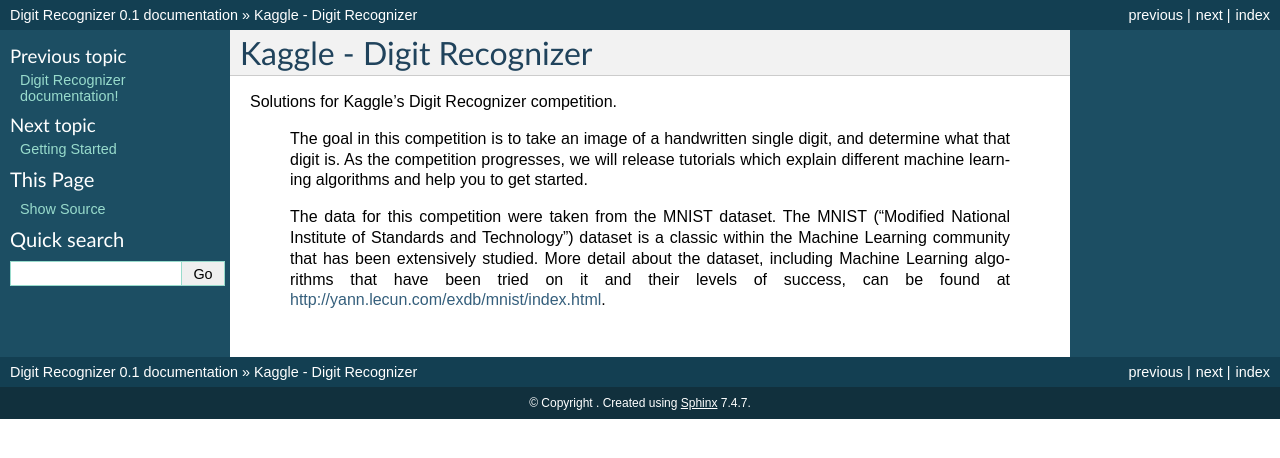
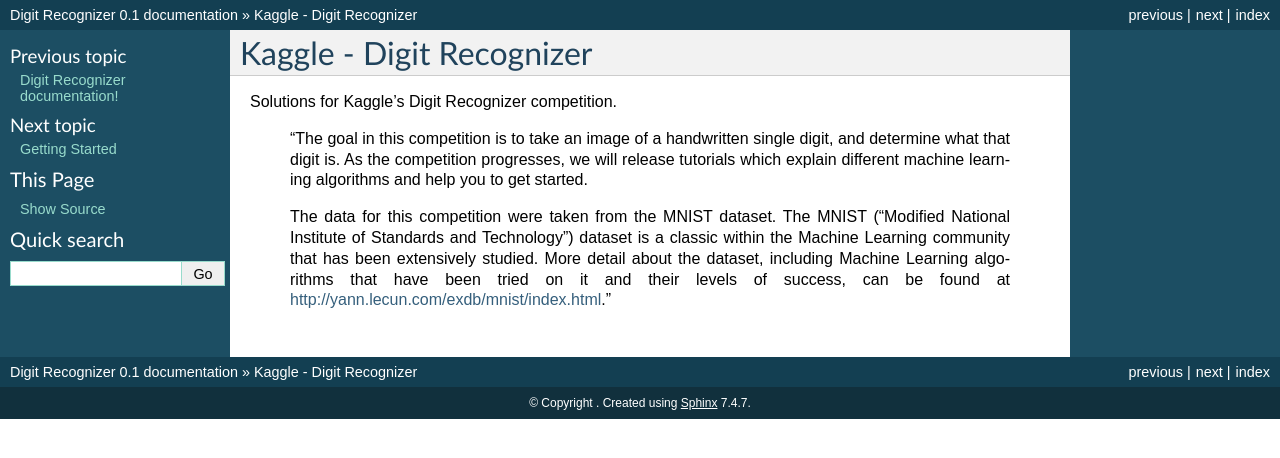
Before and after one commit to condereis/kaggle-mnist, a Sphinx documentation site: the page built from docs/intro.rst, in a window 1280 px wide. Shown: the top 458 px of the page. Built offline with Sphinx 7.4.7, drawn with Linux system fonts in a browser that asks for light colours.

Commit message:
Edit docs

```diff
--- a/docs/intro.rst
+++ b/docs/intro.rst
@@ -3,6 +3,6 @@
 
 Solutions for Kaggle's Digit Recognizer competition.
 
-    The goal in this competition is to take an image of a handwritten single digit, and determine what that digit is. As the competition progresses, we will release tutorials which explain different machine learning algorithms and help you to get started.
+    "The goal in this competition is to take an image of a handwritten single digit, and determine what that digit is. As the competition progresses, we will release tutorials which explain different machine learning algorithms and help you to get started.
 
-    The data for this competition were taken from the MNIST dataset. The MNIST ("Modified National Institute of Standards and Technology") dataset is a classic within the Machine Learning community that has been extensively studied. More detail about the dataset, including Machine Learning algorithms that have been tried on it and their levels of success, can be found at http://yann.lecun.com/exdb/mnist/index.html.
+    The data for this competition were taken from the MNIST dataset. The MNIST ("Modified National Institute of Standards and Technology") dataset is a classic within the Machine Learning community that has been extensively studied. More detail about the dataset, including Machine Learning algorithms that have been tried on it and their levels of success, can be found at http://yann.lecun.com/exdb/mnist/index.html."
```
